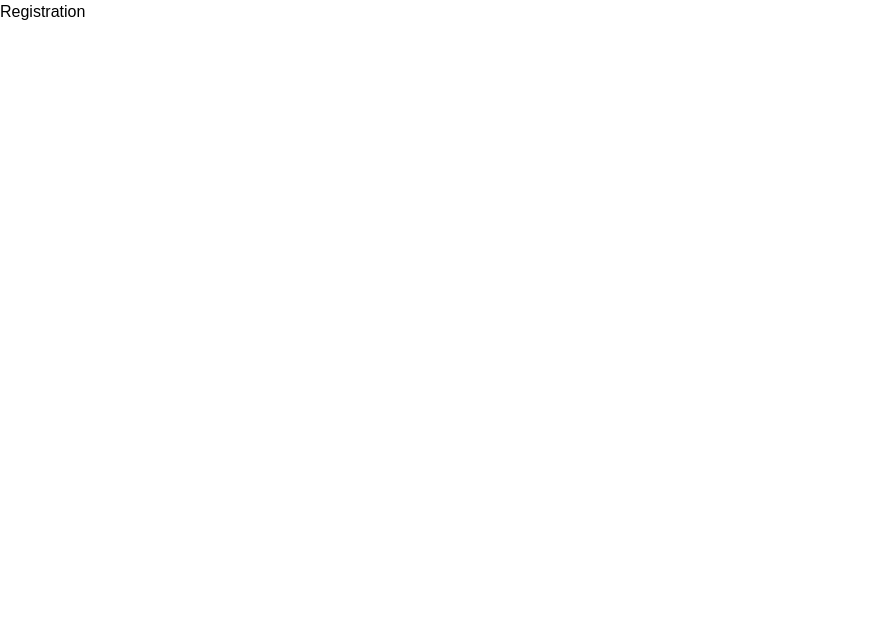
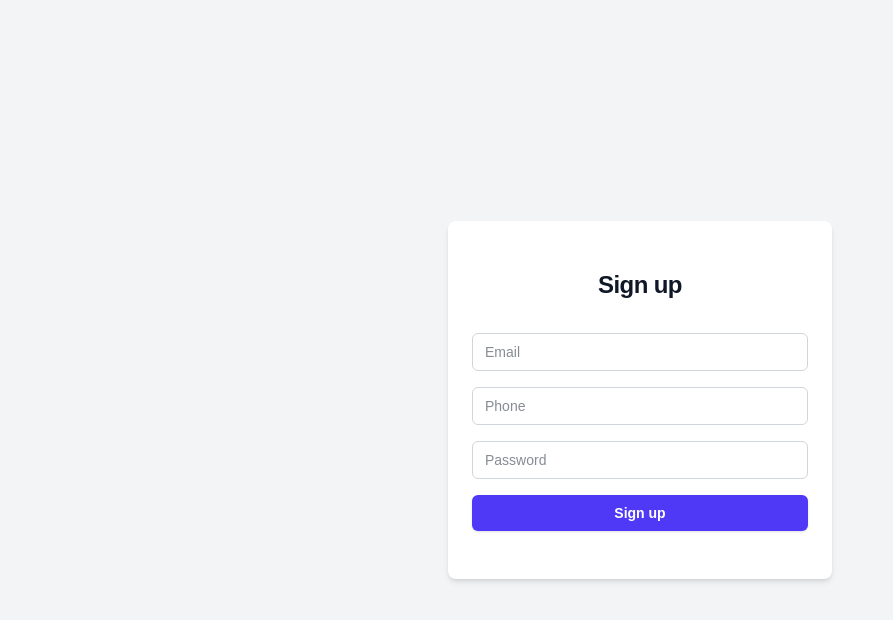
Before and after one commit to victoriastruk/mongo-auth-nextjs, a Next.js app: page / in a window 1280 px wide. Shown: the top 620 px of the page, without its empty margins (0-893 px from the left). Built offline with nearby package versions, Linux system fonts and the light colour scheme.

Commit message:
Add base styles for Register form

```diff
--- a/src/app/page.tsx
+++ b/src/app/page.tsx
@@ -1,9 +1,50 @@
-export default function Home () {
+import { FormEvent } from 'react'
+
+export default function RegisterForm () {
+  const handleSubmit = (e: FormEvent) => {
+    e.preventDefault()
+  }
   return (
-    <div>
-      <main>
-        <h1>Registration</h1>
-      </main>
-    </div>
+    <main className='min-h-screen flex items-center justify-center bg-gray-100'>
+      <div className='flex flex-col justify-center bg-white px-6 py-12 rounded-lg  shadow-md sm:max-w-sm w-full'>
+        <h2 className='text-center text-2xl font-bold tracking-tight text-gray-900 mb-8'>
+          Sign up
+        </h2>
+        <form onSubmit={handleSubmit} className='space-y-4'>
+          <input
+            type='email'
+            name='email'
+            id='email'
+            placeholder='Email'
+            required
+            className='block w-full bg-white border border-gray-300 text-base text-gray-900 placehplder:text-gray-400 px-3 py-2 rounded-md focus:border-indigo-500 sm:text-sm'
+          />
+
+          <input
+            type='tel'
+            name='phone'
+            id='phone'
+            placeholder='Phone'
+            required
+            className='block w-full bg-white border border-gray-300 text-base text-gray-900 placehplder:text-gray-400 px-3 py-2 rounded-md focus:border-indigo-500 sm:text-sm'
+          />
+
+          <input
+            type='password'
+            name='password'
+            id='password'
+            placeholder='Password'
+            required
+            className='block w-full bg-white border border-gray-300 text-base text-gray-900 placehplder:text-gray-400 px-3 py-2 rounded-md focus:border-indigo-500 sm:text-sm'
+          />
+          <button
+            type='submit'
+            className='flex w-full justify-center rounded-md bg-indigo-600 px-3 py-2 text-sm font-semibold text-white shadow-sm hover:bg-indigo-500 focus-visible:outline-offset-2 focus-visible:outline-indigo-600 cursor-pointer'
+          >
+            Sign up
+          </button>
+        </form>
+      </div>
+    </main>
   )
 }
```
Also changed, not shown: 1 other file (tests, documents, lock files or other folders).
